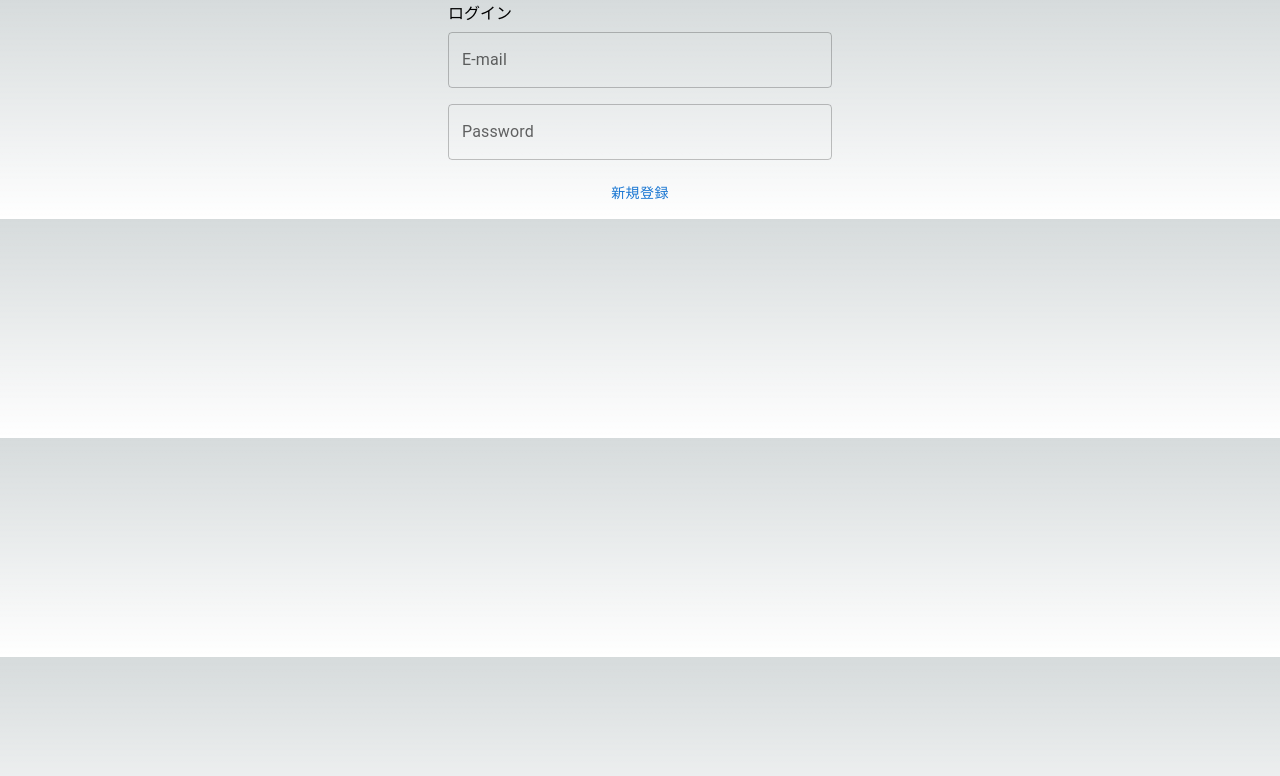
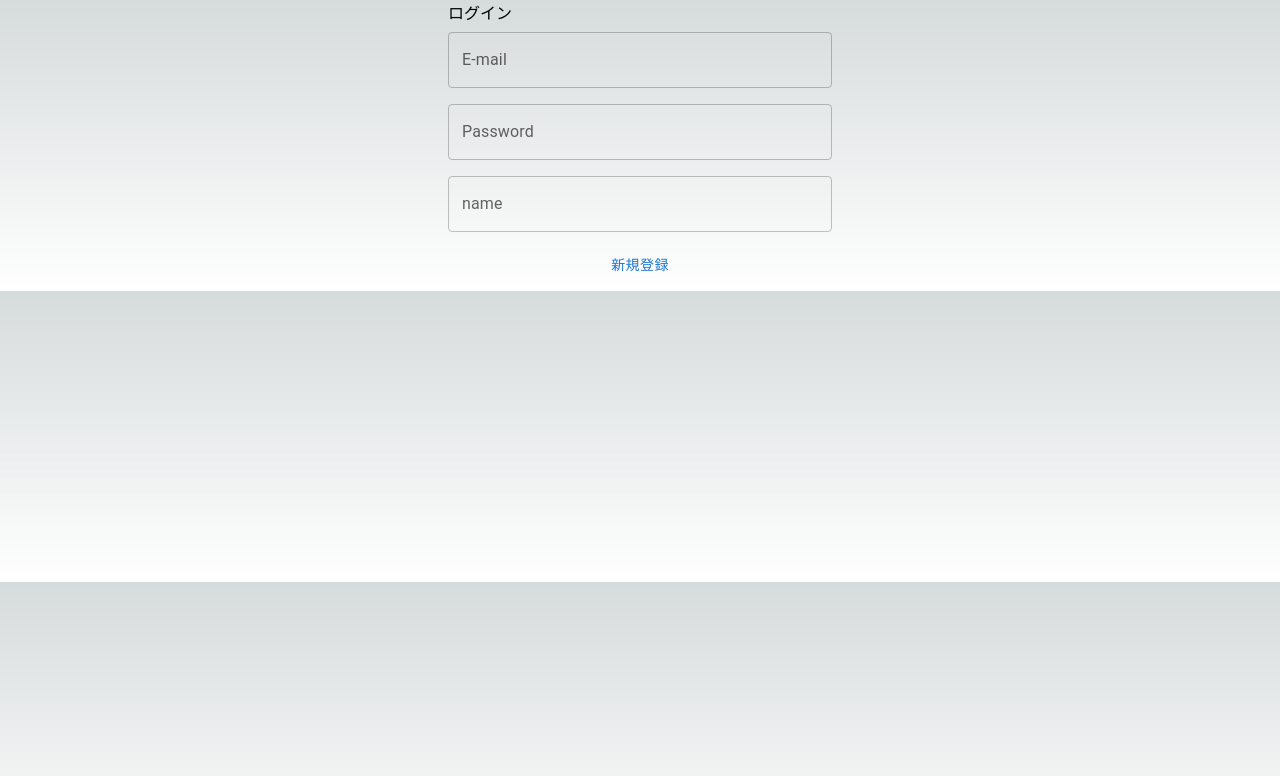
Before and after one commit to Aopaka1231/Game-multi-recruitment, a Next.js app: page / in a window 1280 px wide. Shown: the top 776 px of the page. Built offline with nearby package versions, Linux system fonts and the light colour scheme.

Commit message:
logout実装

```diff
--- a/src/Auth.tsx
+++ b/src/Auth.tsx
@@ -1,9 +1,7 @@
 "use client";
 import React, { Fragment, useState } from "react";
 import { auth } from "./firebase";
-import {
-  createUserWithEmailAndPassword,
-} from "firebase/auth";
+import { createUserWithEmailAndPassword } from "firebase/auth";
 import { redirect } from "react-router-dom";
 import {
   Box,
@@ -16,14 +14,16 @@ import {
 const Auth: React.FC = () => {
   const [email, setEmail] = useState<string>("");
   const [password, setPassword] = useState<string>("");
+  const [username, setUsername] = useState<string>("");
 
   const Register = async () => {
 
+    localStorage.setItem("username", username);
     await createUserWithEmailAndPassword(auth, email, password)
       .then((userCredential) => {
         console.log(userCredential);
-        return redirect("/home/hiro/hack/game-recruit/src/pages/home.tsx");
       })
+
   };
 
   const handleChangeEmail = (event: React.ChangeEvent<HTMLInputElement>) => {
@@ -32,6 +32,10 @@ const Auth: React.FC = () => {
   const handleChangePassword = (event: React.ChangeEvent<HTMLInputElement>) => {
     setPassword(event.currentTarget.value);
   };
+  const handleChangeName = (event: React.ChangeEvent<HTMLInputElement>) => {
+    setUsername(event.currentTarget.value);
+    console.log(username);
+  }
 
   return (
     <Fragment>
@@ -66,6 +70,17 @@ const Auth: React.FC = () => {
                   handleChangePassword(event);
                 }}
               />
+              <TextField
+                style={{marginTop: "0.5em", marginBottom: "0.5em"}}
+                fullWidth
+                variant="outlined"
+                label="name"
+                type="name"
+                value={username}
+                onChange={(event:React.ChangeEvent<HTMLInputElement>) => {
+                  handleChangeName(event);
+                }}
+              />
               <Button
                 fullWidth
                 style={{ marginTop: "0.5em", marginBottom: "0.5em" }}
--- a/src/pages/home.tsx
+++ b/src/pages/home.tsx
@@ -1,7 +1,8 @@
+import { Button } from '@mui/material'
 import React from 'react'
 
 export default function home() {
   return (
-    <div>home</div>
+    <><div>home</div><Button href="./logout">logout</Button></>
   )
 }
```
Also changed, not shown: src/pages/_app.tsx (added, +22 -0 lines), src/pages/logout.tsx (added, +14 -0 lines).
